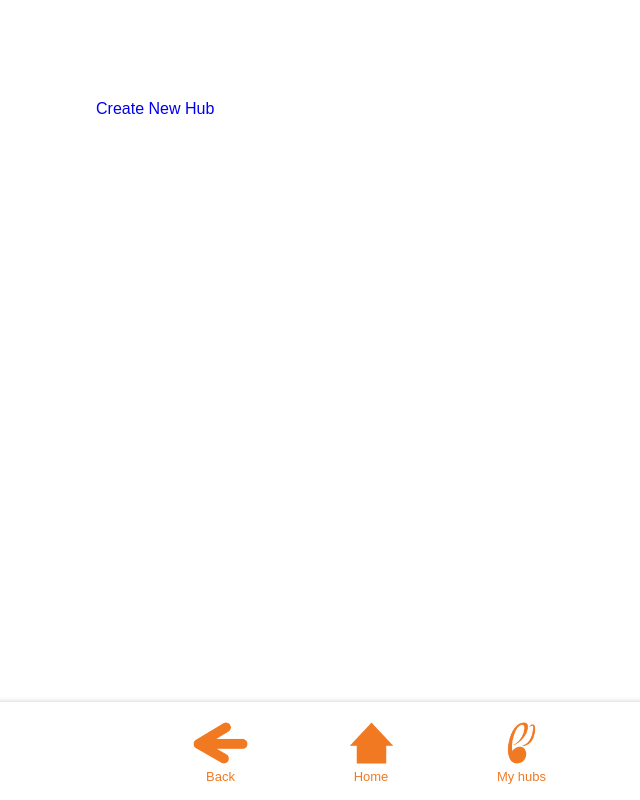
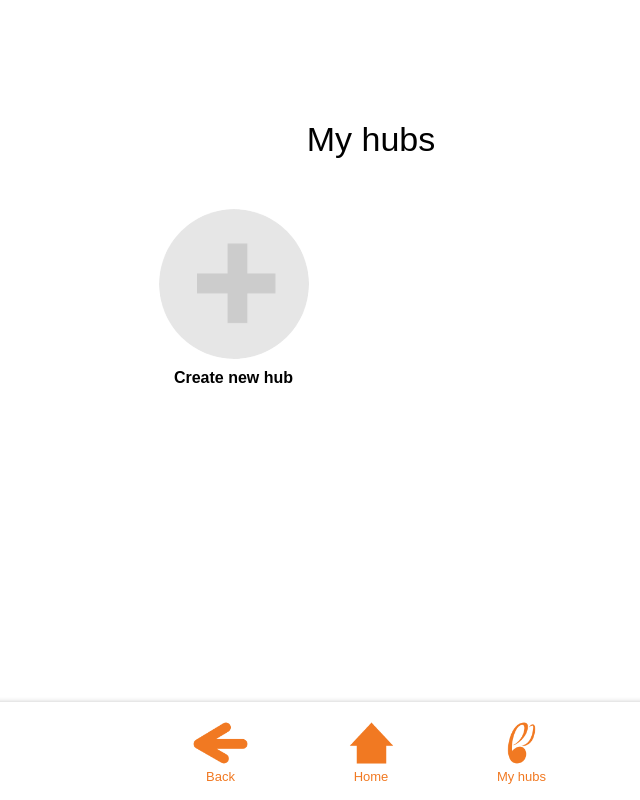
Before and after one commit to hubit-project/hubit, a PHP site: page /hubit/index.php?action=allhubs in a window 1280 px wide. Shown: the whole page, without its empty margins (269-909 px from the left). Run offline with PHP 8.4, Linux system fonts and the light colour scheme; the visitor is signed in with stand-in values (Sample User, id 1); data that the repository does not hold is empty; some web fonts are replaced.

Commit message:
view for all user hubs page applied

```diff
--- a/css/style.css
+++ b/css/style.css
@@ -712,7 +712,66 @@ h2,h3,p
     animation-name: zoom;
     animation-duration: 0.6s;
 }
+/* allHubs page style */
 
+#myHubsContainer {
+	width:600px;
+	max-width:100%;
+	margin:auto;
+}
+
+.myHubsTitle {
+	width:100%;
+	margin-top:120px;
+	margin-bottom:50px;
+	text-align:center;
+}
+
+.myHubsTitleIcon {
+	width:30px;
+}
+
+.myHubsTitle h2 {
+	font-size:34px;
+	font-weight:normal;
+	display:inline-block;
+}
+
+.myHubHolder {
+	width:50%;
+	float:left;
+	text-align:center;
+	height:250px;
+}
+
+.myHubCover{
+	height: 150px;
+	width: 150px;
+	border-radius: 50%;
+	overflow: hidden;
+	margin:auto;
+	margin-bottom:10px;
+}
+
+.myHubCover img {
+	height:100%;
+}
+
+.myHubHeadings h3 {
+	font-size:16px;
+}
+
+.myHubHeadings p {
+	font-size:12px;
+	color:#666666; /*medium gray*/;
+}
+
+@media only screen and (max-width:500px) {
+	.myHubHolder {
+		width:100%;
+		float:none;
+	}
+}
 @-webkit-keyframes zoom {
     from {-webkit-transform:scale(0)}
     to {-webkit-transform:scale(1)}
--- a/models/getData.php
+++ b/models/getData.php
@@ -3,7 +3,7 @@ function getData($purpose){
 	if(isset($_SESSION['nUserID'])){
 		$userInfos = "SELECT strFirstName, strProfilePhoto, strCoverPhoto FROM users WHERE id=".$_SESSION['nUserID'];
 		$userHubsIDs = "SELECT GROUP_CONCAT(nHubID) FROM hubs_users WHERE nUserID=".$_SESSION['nUserID'];
-		$hubsName = "SELECT strName FROM hubs WHERE hubs.id IN (".$userHubsIDs.")";
+		$hubsName = "SELECT strName, strCoverPhoto, id FROM hubs WHERE hubs.id IN (".$userHubsIDs.")";
 		$hubsPhotosIDs = "SELECT GROUP_CONCAT(nPhotoID) FROM users_posts WHERE nHubID IN ('".$userHubsIDs."')";
 		$arrUserLastFeeds = "SELECT * FROM feeds WHERE nPhotoID IN ('".$hubsPhotosIDs."') ORDER BY nUTCsubmited DESC LIMIT 5";
 		switch ($purpose){
--- a/views/allhubs.php
+++ b/views/allhubs.php
@@ -4,12 +4,37 @@ $userHubs = getData('allHubs');
 
 ?>
 <div class="contentWrapper container">
+	<div class="myHubsTitle">
+		<h2>My hubs</h2>
+	</div><!--myHubsTitle-->
 <?php
 	foreach($userHubs as $hub){
 ?>
-	<a href="index.php?controller=Page&action=hub"><?=$hub['strName']?></a><br/>
+	<div class="myHubHolder">
+		<div class="myHubCover coverBg">
+			<a href="index.php?controller=Page&action=hub&hubID=<?=$hub['id']?>">
+				<img src="assets/<?=$hub['strCoverPhoto']?>" alt="myhub">
+			</a>
+		</div><!--myHubCover-->
+
+		<div class="myHubHeadings">
+			<h3><?=$hub['strName']?></h3>
+			<p>(Admin/s Name)</p>
+		</div><!--myHubHeadings-->
+	</div><!--myHubHolder-->
 <?php
 	}
 ?>
-	<a href="index.php?controller=Page&action=createhub">Create New Hub</a>
+	<div class="myHubHolder">
+		<div class="myHubCover coverBg">
+			<a href="index.php?controller=Page&action=createhub">
+				<img src="images/add-hub-icon.png" alt="myhub">
+			</a>
+		</div><!--myHubCover-->
+
+		<div class="myHubHeadings">
+			<h3>Create new hub</h3>
+		</div><!--myHubHeadings-->
+	</div><!--myHubHolder-->
+
 </div>
```
Also changed, not shown: assets/1810250650_Angry-computer.jpg (added), images/add-hub-icon.png (added).
